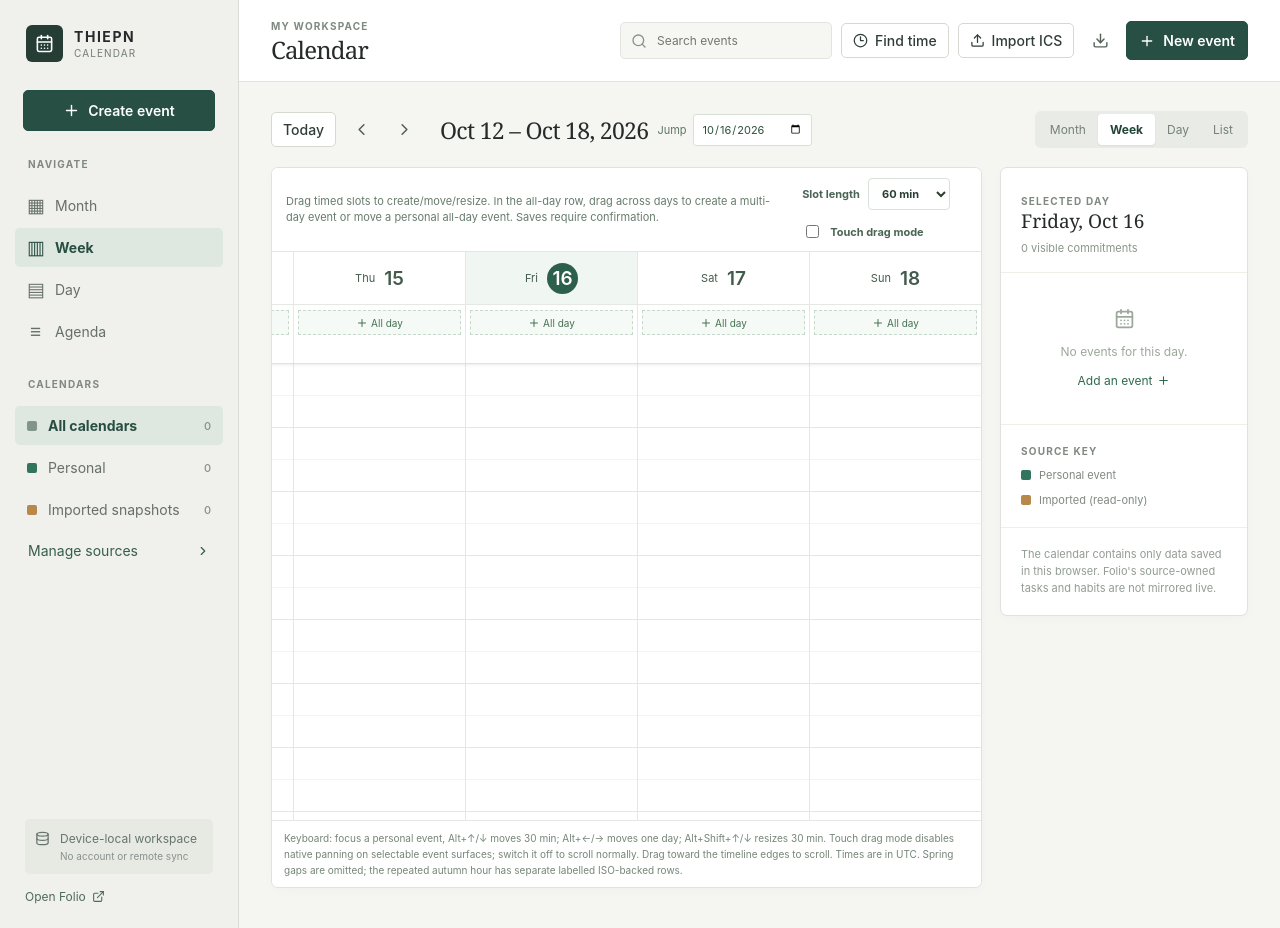
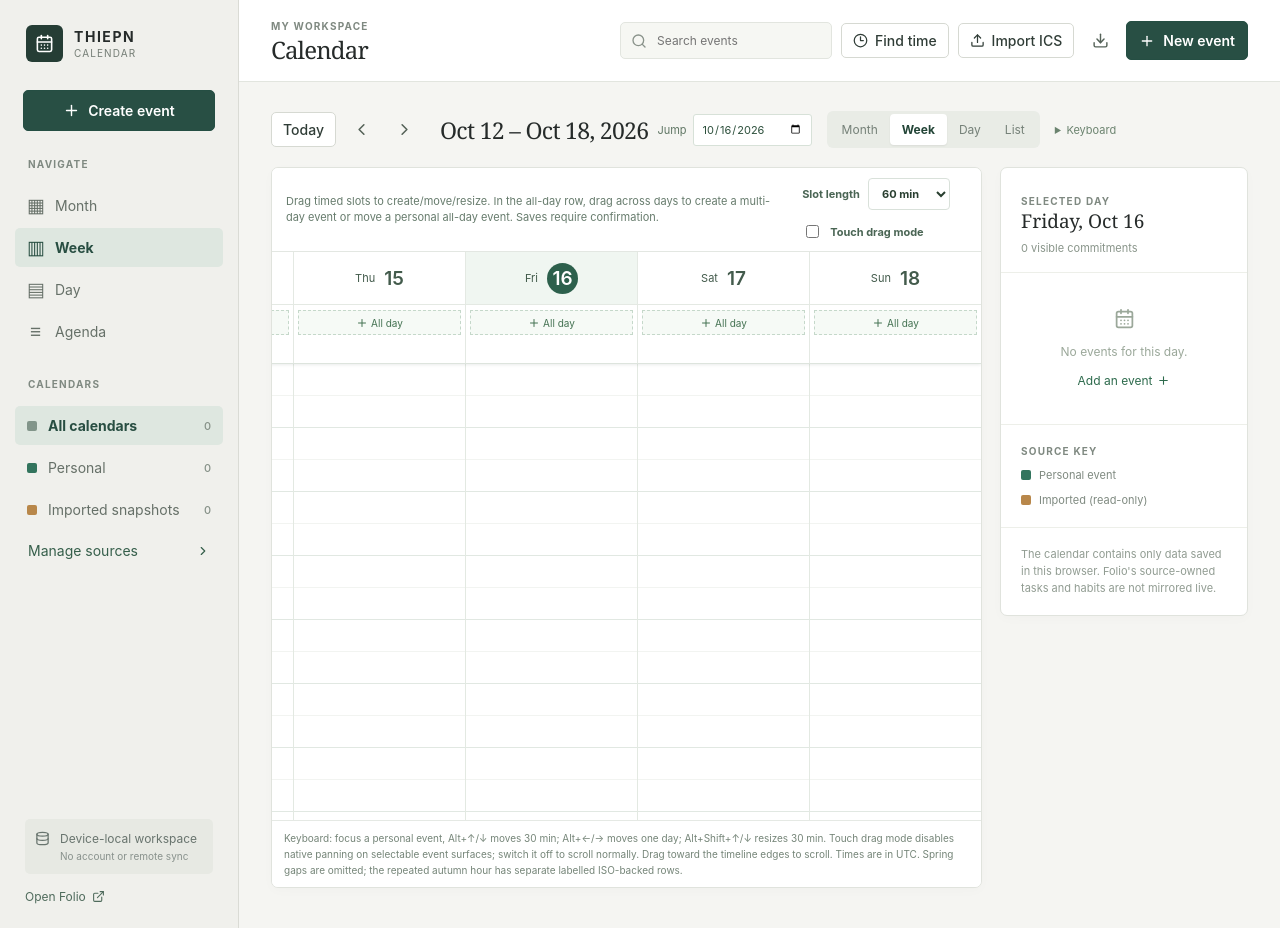
Before and after one commit to thiepn/calendar, a React (Vite) app: page / in a window 1280 px wide. Built offline with nearby package versions, Linux system fonts and the light colour scheme.

Commit message:
docs(calendar): C8 feature inventory, discoverable shortcuts and accurate recovery constraints

```diff
--- a/src/App.tsx
+++ b/src/App.tsx
@@ -82,6 +82,7 @@ export default function App(){
     const key=(e:KeyboardEvent)=>{
       const target=e.target as HTMLElement
       if(['INPUT','TEXTAREA','SELECT'].includes(target.tagName)||target.isContentEditable)return
+      if(e.ctrlKey||e.metaKey||e.altKey)return
       if(e.key==='Escape'){setEditorDate(null);setActive(null);setPending(null);setSourcePanel(false);setFinderOpen(false);setAdjustment(null);setAllDayAdjustment(null)}
       if(e.key==='n'){e.preventDefault();create(selected)}
       if(e.key==='t'){e.preventDefault();setSelected(localDate())}
@@ -343,6 +344,7 @@ export default function App(){
             <h2>{title}</h2>
             <label className="date-jump">Jump <input ref={jumpInput} aria-label="Jump to date" type="date" value={selected} onChange={e=>{if(e.target.value)setSelected(e.target.value)}}/></label></div>
           <div className="view-switch">{(['month','week','day','agenda'] as const).map(m=><button key={m} onClick={()=>setMode(m)} className={mode===m?'active':''}>{m==='agenda'?'List':m[0].toUpperCase()+m.slice(1)}</button>)}</div>
+          <details className="calendar-shortcuts"><summary>Keyboard</summary><p>n — new event · t — today · g — jump to date · / — search · j/k — next/previous period · 1–4 — change view. When editing timed blocks, Alt+arrows move and Alt+Shift+vertical arrows resize; for all-day blocks use Alt+Left/Right and add Shift to resize.</p></details>
         </div>
         {notice&&<div className={'notice '+(/failed|rejected|not saved|could not/i.test(notice)?'notice-error':'')} role="status">{notice}<button onClick={()=>setNotice('')} aria-label="Dismiss message"><X size={14}/></button></div>}
         {unreadable&&<div className="recovery-danger" role="alert">The saved calendar could not be read. No replacement has been written. <button className="secondary compact" onClick={downloadUnreadable}>Download original raw data</button> before attempting recovery.</div>}
--- a/src/styles.css
+++ b/src/styles.css
@@ -164,3 +164,10 @@
 .restore-dialog .primary:disabled,.button-stack button:disabled{opacity:.4;cursor:not-allowed}
 .import-delta{border:1px solid #bad2bd;background:#edf7ee;padding:10px;font-size:12px;line-height:1.5}
 @media(max-width:740px){.date-navigation{flex-wrap:wrap}.date-jump{width:100%}.search-results-items{max-height:170px}.restore-compare{grid-template-columns:1fr;gap:6px}.restore-dialog{max-height:90dvh;overflow:auto}}
+
+/* C8 compact discoverable keyboard help */
+.calendar-shortcuts{flex-basis:100%;font-size:11px;color:#6b836f;margin:2px 0;position:relative}
+.calendar-shortcuts summary{cursor:pointer;width:max-content;list-style-position:inside}
+.calendar-shortcuts summary:focus-visible{outline:2px solid #3f8157}
+.calendar-shortcuts p{padding:9px 12px;margin:5px 0;border:1px solid #cfdbd0;background:#f8faf7;line-height:1.6;color:#46624d;max-width:650px}
+.restore-corrupt{font-size:12px;color:#873b24;background:#fff3e9;border:1px solid #e8c6ab;padding:10px;line-height:1.5}
```
Also changed, not shown: 1 other file (tests, documents, lock files or other folders).
